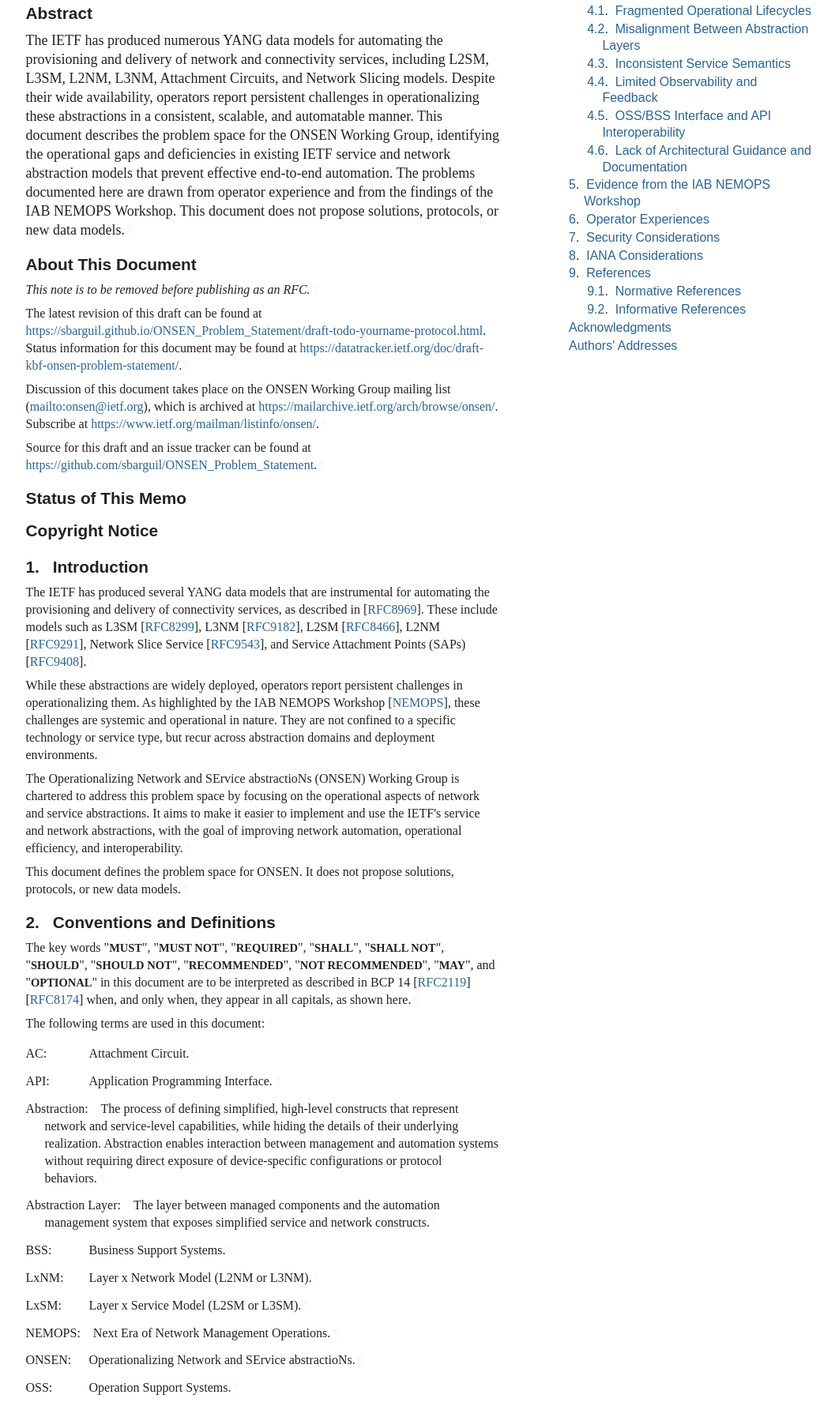
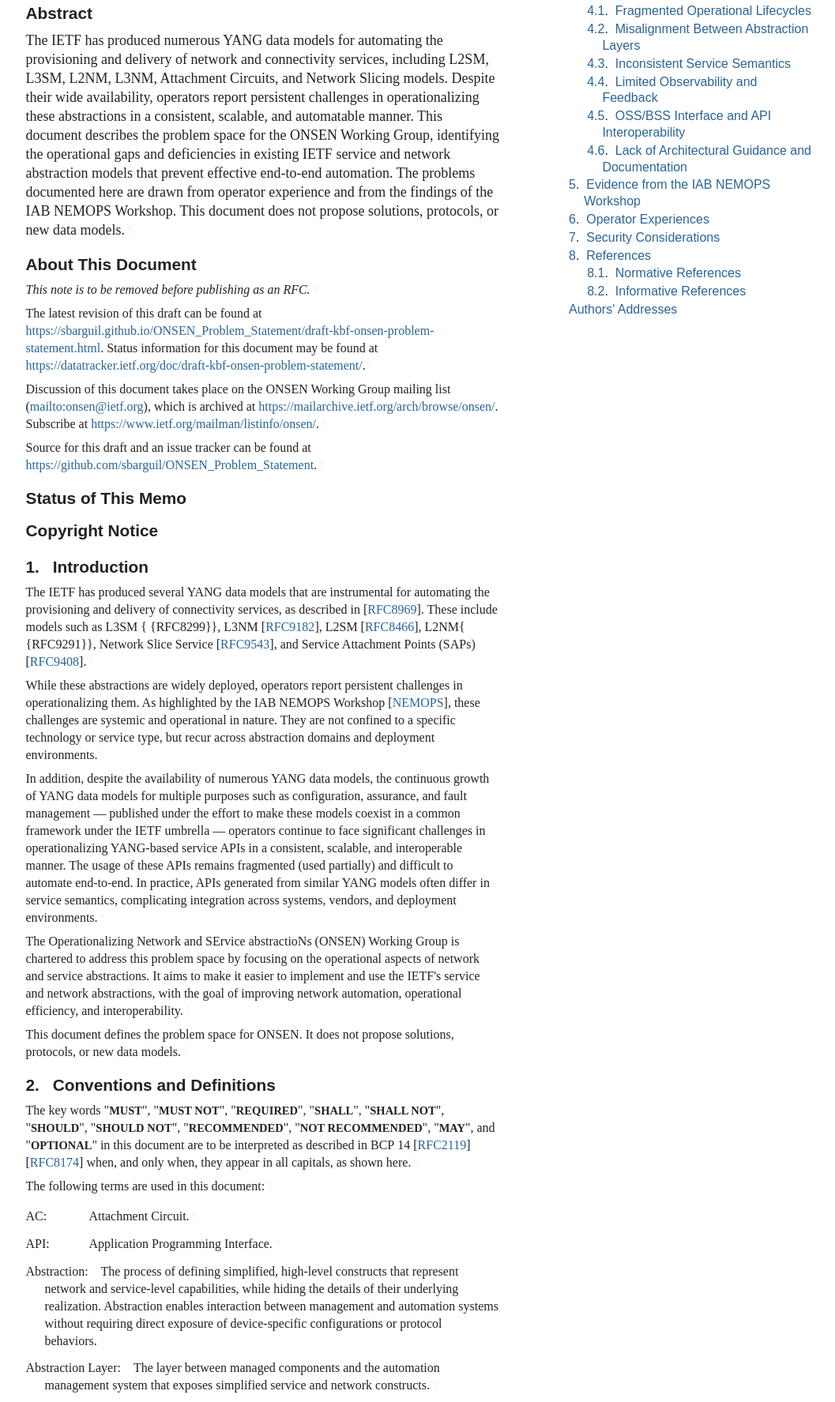
Before and after one commit to sbarguil/ONSEN_Problem_Statement, a plain HTML site: page draft-kbf-onsen-problem-statement.html in a window 1280 px wide. Shown: the part 308-2083 px from the top of the page at 79% size, without its empty margins (92-1149 px from the left). Drawn offline with Linux system fonts and the light colour scheme; a web font is replaced by a local one.

Commit message:
Script updating gh-pages from 94638a9. [ci skip]

```diff
--- a/draft-kbf-onsen-problem-statement.html
+++ b/draft-kbf-onsen-problem-statement.html
@@ -1117,7 +1117,7 @@
       </h2>
 <p id="section-note.1-1">This note is to be removed before publishing as an RFC.<a href="#section-note.1-1" class="pilcrow">¶</a></p>
 <p id="section-note.1-2">
-        The latest revision of this draft can be found at <span><a href="https://sbarguil.github.io/ONSEN_Problem_Statement/draft-todo-yourname-protocol.html">https://sbarguil.github.io/ONSEN_Problem_Statement/draft-todo-yourname-protocol.html</a></span>.
+        The latest revision of this draft can be found at <span><a href="https://sbarguil.github.io/ONSEN_Problem_Statement/draft-kbf-onsen-problem-statement.html">https://sbarguil.github.io/ONSEN_Problem_Statement/draft-kbf-onsen-problem-statement.html</a></span>.
         Status information for this document may be found at <span><a href="https://datatracker.ietf.org/doc/draft-kbf-onsen-problem-statement/">https://datatracker.ietf.org/doc/draft-kbf-onsen-problem-statement/</a></span>.<a href="#section-note.1-2" class="pilcrow">¶</a></p>
 <p id="section-note.1-3">
         Discussion of this document takes place on the
@@ -1225,24 +1225,18 @@
             <p id="section-toc.1-1.7.1"><a href="#section-7" class="auto internal xref">7</a>.  <a href="#name-security-considerations" class="internal xref">Security Considerations</a></p>
 </li>
           <li class="compact toc ulBare ulEmpty" id="section-toc.1-1.8">
-            <p id="section-toc.1-1.8.1"><a href="#section-8" class="auto internal xref">8</a>.  <a href="#name-iana-considerations" class="internal xref">IANA Considerations</a></p>
+            <p id="section-toc.1-1.8.1"><a href="#section-8" class="auto internal xref">8</a>.  <a href="#name-references" class="internal xref">References</a></p>
+<ul class="compact toc ulBare ulEmpty">
+<li class="compact toc ulBare ulEmpty" id="section-toc.1-1.8.2.1">
+                <p id="section-toc.1-1.8.2.1.1"><a href="#section-8.1" class="auto internal xref">8.1</a>.  <a href="#name-normative-references" class="internal xref">Normative References</a></p>
+</li>
+              <li class="compact toc ulBare ulEmpty" id="section-toc.1-1.8.2.2">
+                <p id="section-toc.1-1.8.2.2.1"><a href="#section-8.2" class="auto internal xref">8.2</a>.  <a href="#name-informative-references" class="internal xref">Informative References</a></p>
+</li>
+            </ul>
 </li>
           <li class="compact toc ulBare ulEmpty" id="section-toc.1-1.9">
-            <p id="section-toc.1-1.9.1"><a href="#section-9" class="auto internal xref">9</a>.  <a href="#name-references" class="internal xref">References</a></p>
-<ul class="compact toc ulBare ulEmpty">
-<li class="compact toc ulBare ulEmpty" id="section-toc.1-1.9.2.1">
-                <p id="section-toc.1-1.9.2.1.1"><a href="#section-9.1" class="auto internal xref">9.1</a>.  <a href="#name-normative-references" class="internal xref">Normative References</a></p>
-</li>
-              <li class="compact toc ulBare ulEmpty" id="section-toc.1-1.9.2.2">
-                <p id="section-toc.1-1.9.2.2.1"><a href="#section-9.2" class="auto internal xref">9.2</a>.  <a href="#name-informative-references" class="internal xref">Informative References</a></p>
-</li>
-            </ul>
-</li>
-          <li class="compact toc ulBare ulEmpty" id="section-toc.1-1.10">
-            <p id="section-toc.1-1.10.1"><a href="#appendix-A" class="auto internal xref"></a><a href="#name-acknowledgments" class="internal xref">Acknowledgments</a></p>
-</li>
-          <li class="compact toc ulBare ulEmpty" id="section-toc.1-1.11">
-            <p id="section-toc.1-1.11.1"><a href="#appendix-B" class="auto internal xref"></a><a href="#name-authors-addresses" class="internal xref">Authors' Addresses</a></p>
+            <p id="section-toc.1-1.9.1"><a href="#appendix-A" class="auto internal xref"></a><a href="#name-authors-addresses" class="internal xref">Authors' Addresses</a></p>
 </li>
         </ul>
 </nav>
@@ -1253,26 +1247,37 @@
       <h2 id="name-introduction">
 <a href="#section-1" class="section-number selfRef">1. </a><a href="#name-introduction" class="section-name selfRef">Introduction</a>
       </h2>
-<p id="section-1-1">The IETF has produced several YANG data models that are instrumental
-for automating the provisioning and delivery of connectivity
-services, as described in <span>[<a href="#RFC8969" class="cite xref">RFC8969</a>]</span>.  These include models such as
-L3SM <span>[<a href="#RFC8299" class="cite xref">RFC8299</a>]</span>, L3NM <span>[<a href="#RFC9182" class="cite xref">RFC9182</a>]</span>, L2SM <span>[<a href="#RFC8466" class="cite xref">RFC8466</a>]</span>, L2NM
-<span>[<a href="#RFC9291" class="cite xref">RFC9291</a>]</span>, Network Slice Service <span>[<a href="#RFC9543" class="cite xref">RFC9543</a>]</span>, and Service
-Attachment Points (SAPs) <span>[<a href="#RFC9408" class="cite xref">RFC9408</a>]</span>.<a href="#section-1-1" class="pilcrow">¶</a></p>
+<p id="section-1-1">The IETF has produced several YANG data models that are instrumental for
+automating the provisioning and delivery of connectivity services, as
+described in <span>[<a href="#RFC8969" class="cite xref">RFC8969</a>]</span>.  These include models such as L3SM {
+{RFC8299}}, L3NM <span>[<a href="#RFC9182" class="cite xref">RFC9182</a>]</span>, L2SM <span>[<a href="#RFC8466" class="cite xref">RFC8466</a>]</span>, L2NM{
+{RFC9291}}, Network Slice Service <span>[<a href="#RFC9543" class="cite xref">RFC9543</a>]</span>, and Service Attachment
+Points (SAPs) <span>[<a href="#RFC9408" class="cite xref">RFC9408</a>]</span>.<a href="#section-1-1" class="pilcrow">¶</a></p>
 <p id="section-1-2">While these abstractions are widely deployed, operators report
-persistent challenges in operationalizing them.  As highlighted by
-the IAB NEMOPS Workshop <span>[<a href="#NEMOPS" class="cite xref">NEMOPS</a>]</span>, these challenges are systemic
-and operational in nature.  They are not confined to a specific
-technology or service type, but recur across abstraction domains and
-deployment environments.<a href="#section-1-2" class="pilcrow">¶</a></p>
-<p id="section-1-3">The Operationalizing Network and SErvice abstractioNs (ONSEN)
-Working Group is chartered to address this problem space by focusing
-on the operational aspects of network and service abstractions.  It
-aims to make it easier to implement and use the IETF's service and
-network abstractions, with the goal of improving network automation,
-operational efficiency, and interoperability.<a href="#section-1-3" class="pilcrow">¶</a></p>
-<p id="section-1-4">This document defines the problem space for ONSEN.  It does not
-propose solutions, protocols, or new data models.<a href="#section-1-4" class="pilcrow">¶</a></p>
+persistent challenges in operationalizing them.  As highlighted by the
+IAB NEMOPS Workshop <span>[<a href="#NEMOPS" class="cite xref">NEMOPS</a>]</span>, these challenges are systemic and
+operational in nature.  They are not confined to a specific technology
+or service type, but recur across abstraction domains and deployment
+environments.<a href="#section-1-2" class="pilcrow">¶</a></p>
+<p id="section-1-3">In addition, despite the availability of numerous YANG data models, the
+continuous growth of YANG data models for multiple purposes such as
+configuration, assurance, and fault management — published under the
+effort to make these models coexist in a common framework under the
+IETF umbrella — operators continue to face significant challenges in
+operationalizing YANG-based service APIs in a consistent, scalable, and
+interoperable manner. The usage of these APIs remains fragmented
+(used partially) and difficult to automate end-to-end. In practice,
+APIs generated from similar YANG models often differ in service
+semantics, complicating integration across systems, vendors, and
+deployment environments.<a href="#section-1-3" class="pilcrow">¶</a></p>
+<p id="section-1-4">The Operationalizing Network and SErvice abstractioNs (ONSEN) Working
+Group is chartered to address this problem space by focusing on the
+operational aspects of network and service abstractions.  It aims to
+make it easier to implement and use the IETF's service and network
+abstractions, with the goal of improving network automation,
+operational efficiency, and interoperability.<a href="#section-1-4" class="pilcrow">¶</a></p>
+<p id="section-1-5">This document defines the problem space for ONSEN.  It does not propose
+solutions, protocols, or new data models.<a href="#section-1-5" class="pilcrow">¶</a></p>
 </section>
 </div>
 <div id="conventions-and-definitions">
@@ -1384,7 +1389,7 @@
 <p id="section-4-2">This section identifies the core operational problems that motivate
 the ONSEN Working Group.  Each problem is described in terms of its
 operational impact and why it cannot be resolved by implementing
-automation of the existing LxNS/LxSM models in their current forms.<a href="#section-4-2" class="pilcrow">¶</a></p>
+automation of the existing LxNM/LxSM models in their current forms.<a href="#section-4-2" class="pilcrow">¶</a></p>
 <div id="fragmented-operational-lifecycles">
 <section id="section-4.1">
         <h3 id="name-fragmented-operational-life">
@@ -1639,31 +1644,18 @@
       <h2 id="name-security-considerations">
 <a href="#section-7" class="section-number selfRef">7. </a><a href="#name-security-considerations" class="section-name selfRef">Security Considerations</a>
       </h2>
-<p id="section-7-1">TODO Security<a href="#section-7-1" class="pilcrow">¶</a></p>
-<p id="section-7-2">The problems identified in this document are operational in nature.
-To the extent that addressing them involves defining new or updated
-YANG data models, API interfaces, or operational guidance, the
-security implications of those outputs will be addressed in the
-respective solution documents.<a href="#section-7-2" class="pilcrow">¶</a></p>
-</section>
-</div>
-<div id="iana-considerations">
+<p id="section-7-1">TODO S<a href="#section-7-1" class="pilcrow">¶</a></p>
+</section>
+</div>
+<div id="sec-combined-references">
 <section id="section-8">
-      <h2 id="name-iana-considerations">
-<a href="#section-8" class="section-number selfRef">8. </a><a href="#name-iana-considerations" class="section-name selfRef">IANA Considerations</a>
-      </h2>
-<p id="section-8-1">This document has no IANA actions.<a href="#section-8-1" class="pilcrow">¶</a></p>
-</section>
-</div>
-<div id="sec-combined-references">
-<section id="section-9">
       <h2 id="name-references">
-<a href="#section-9" class="section-number selfRef">9. </a><a href="#name-references" class="section-name selfRef">References</a>
+<a href="#section-8" class="section-number selfRef">8. </a><a href="#name-references" class="section-name selfRef">References</a>
       </h2>
 <div id="sec-normative-references">
-<section id="section-9.1">
+<section id="section-8.1">
         <h3 id="name-normative-references">
-<a href="#section-9.1" class="section-number selfRef">9.1. </a><a href="#name-normative-references" class="section-name selfRef">Normative References</a>
+<a href="#section-8.1" class="section-number selfRef">8.1. </a><a href="#name-normative-references" class="section-name selfRef">Normative References</a>
         </h3>
 <dl class="references">
 <dt id="RFC2119">[RFC2119]</dt>
@@ -1678,9 +1670,9 @@
 </section>
 </div>
 <div id="sec-informative-references">
-<section id="section-9.2">
+<section id="section-8.2">
         <h3 id="name-informative-references">
-<a href="#section-9.2" class="section-number selfRef">9.2. </a><a href="#name-informative-references" class="section-name selfRef">Informative References</a>
+<a href="#section-8.2" class="section-number selfRef">8.2. </a><a href="#name-informative-references" class="section-name selfRef">Informative References</a>
         </h3>
 <dl class="references">
 <dt id="NEMOPS">[NEMOPS]</dt>
@@ -1720,19 +1712,8 @@
 </div>
 </section>
 </div>
-<div id="acknowledgments">
+<div id="authors-addresses">
 <section id="appendix-A">
-      <h2 id="name-acknowledgments">
-<a href="#name-acknowledgments" class="section-name selfRef">Acknowledgments</a>
-      </h2>
-<p id="appendix-A-1">TODO acknowledge.<a href="#appendix-A-1" class="pilcrow">¶</a></p>
-<p id="appendix-A-2">The editors thank all contributors to the ONSEN Working Group
-discussions and the authors of draft-xie-onsen-problem-statement
-for their prior work documenting the problem space.<a href="#appendix-A-2" class="pilcrow">¶</a></p>
-</section>
-</div>
-<div id="authors-addresses">
-<section id="appendix-B">
       <h2 id="name-authors-addresses">
 <a href="#name-authors-addresses" class="section-name selfRef">Authors' Addresses</a>
       </h2>
```
Also changed, not shown: draft-kbf-onsen-problem-statement.txt.
